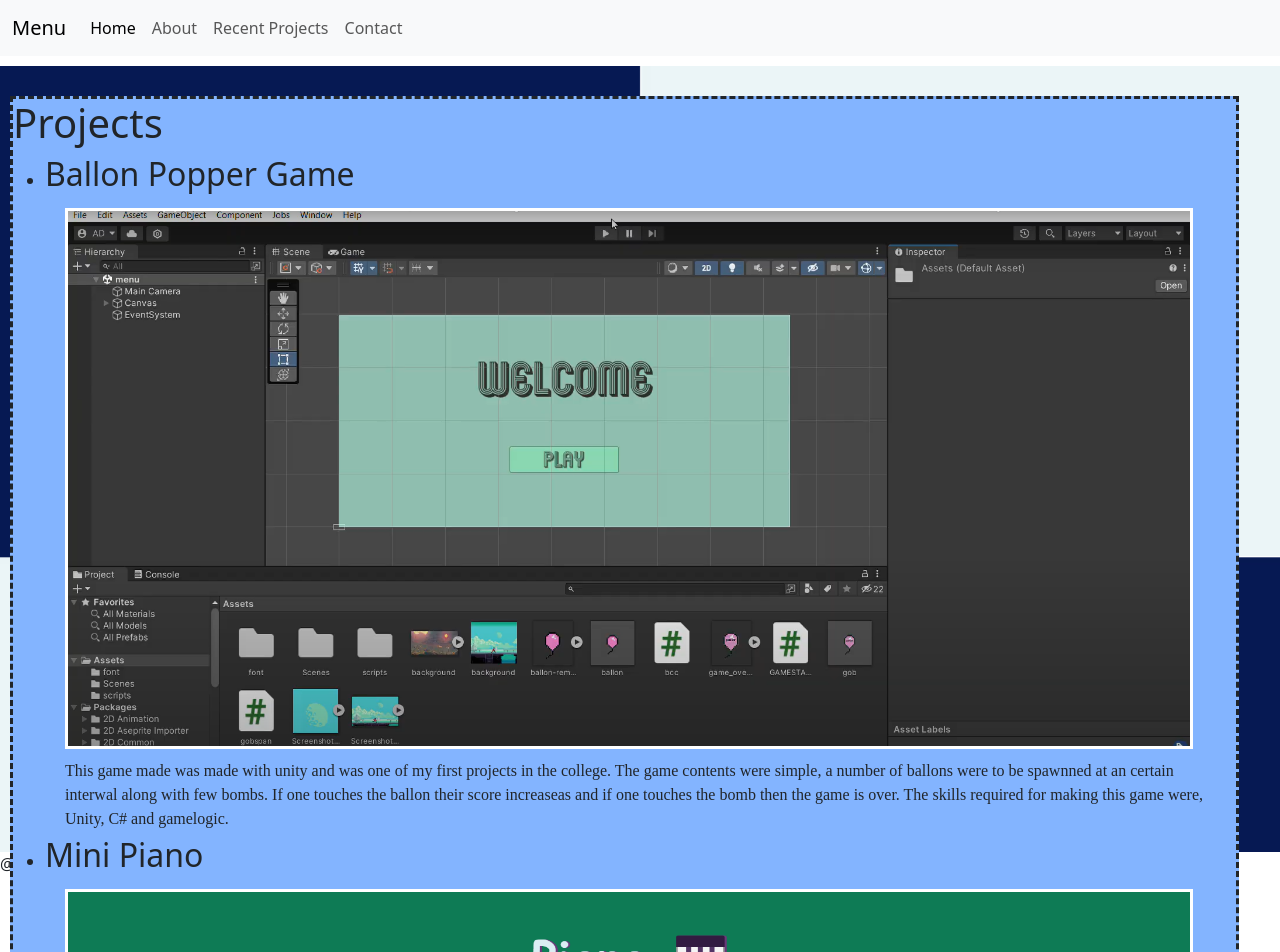
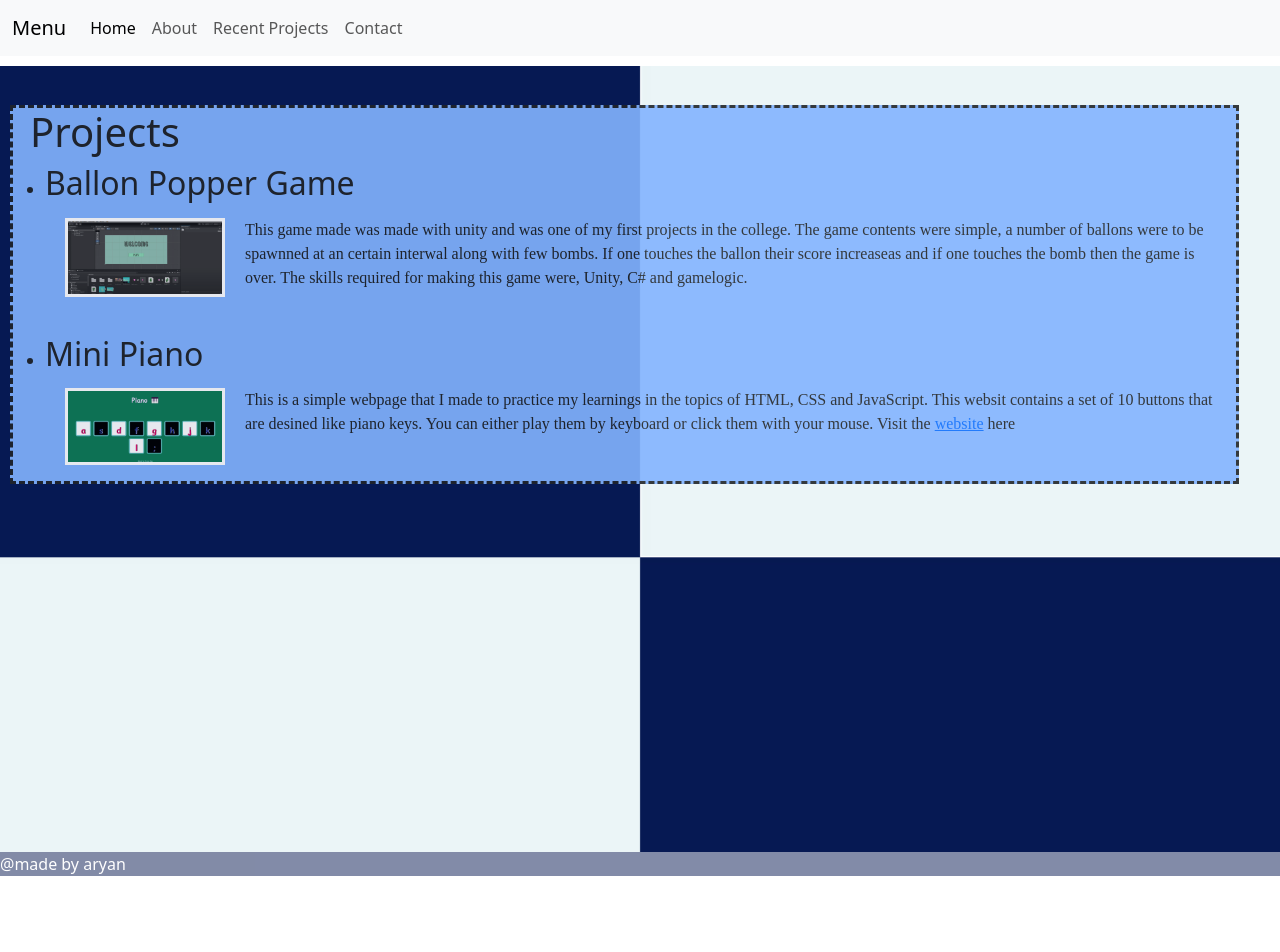
Before and after one commit to Aryandeo8/Aryandeo, a plain HTML site: page projects.html in a window 1280 px wide. Shown: the top 952 px of the page. After the commit the page ends 876 px from the top, so only its background shows below. Drawn offline with nearby package versions, Linux system fonts and the light colour scheme; a web font is replaced by a local one.

Commit message:
Update projects.css

```diff
--- a/css/projects.css
+++ b/css/projects.css
@@ -9,16 +9,23 @@
 .infohold{
     margin: 10px 20px 20px 10px;
     position: relative;
-    top: 30px;
+    top: 5%;
     background-color: #83B4FF;
     width: 96%;
     border: dashed;
+    opacity: 90%;
+}
+.infohold h1{
+    margin-left: 17px;
 }
 .infohold img{
-    width: 98%;
+    width: 10rem;
     border: solid;
     border-color: white;
     margin-bottom: 10px;
+    float: left;
+    margin-right: 20px;
+    margin-bottom: 30px;
 }
 .infohold p{
     margin: 10px 20px 10px 20px;
@@ -26,3 +33,11 @@
     position: relative;
     top: 5px;
 }
+li{
+    margin-bottom: 50px;
+}
+footer{
+    color: rgb(255, 255, 255);
+    background-color: #071952;
+    opacity: 50%;
+}
```
